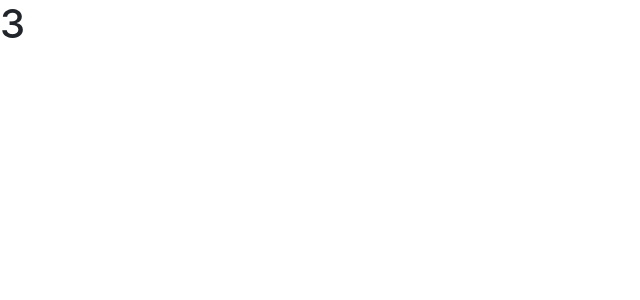
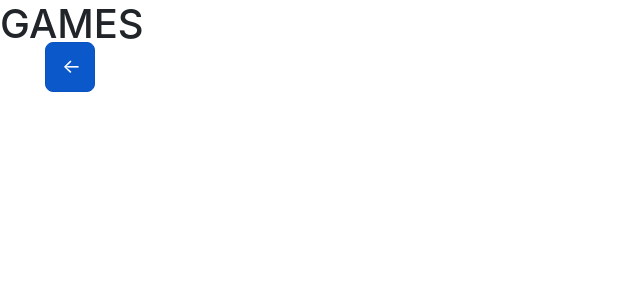
Before and after one commit to GaryC3/BizarreBazaar, a React (Create React App) app in the folder spring-with-react-main/react-frontend-project-two/project-two/: page /purchase in a window 1280 px wide. Shown: the top 300 px of the page, without its empty margins (0-640 px from the left). Built offline with nearby package versions, Linux system fonts and the light colour scheme.

Commit message:
back on merchant

```diff
--- a/spring-with-react-main/react-frontend-project-two/project-two/src/components/merchant/MDiscount.jsx
+++ b/spring-with-react-main/react-frontend-project-two/project-two/src/components/merchant/MDiscount.jsx
@@ -7,6 +7,7 @@ export const MDiscount = () => {
     const discount = useRef();
     return(
         <>
+
         <div class="input-group mb-3 mdiscountbox">
             <input type="text" class="bg-light long2" placeholder="Genre" aria-label="genre" required  />
             <input type="number" class="bg-ligh long2" placeholder="Discount" ara-label="discount" required />
--- a/spring-with-react-main/react-frontend-project-two/project-two/src/pages/Merchant.jsx
+++ b/spring-with-react-main/react-frontend-project-two/project-two/src/pages/Merchant.jsx
@@ -1,7 +1,9 @@
 import {admin} from "../components"
+import {back} from "../components"
 export const Merchant = () => {
     return(
         <>
+        <back.Back/>
         <div >
             <h1 class="text-center title">Add new game</h1>
             <admin.MNew />
--- a/spring-with-react-main/react-frontend-project-two/project-two/src/pages/Purchase.jsx
+++ b/spring-with-react-main/react-frontend-project-two/project-two/src/pages/Purchase.jsx
@@ -1,8 +1,9 @@
+import {back} from "../components"
 export const Purchase = () => {
     return(
         <>
-
-        <h1>3</h1>
+        <back.Back/>
+        <h1>GAMES</h1>
         </>
     );
 }
```
